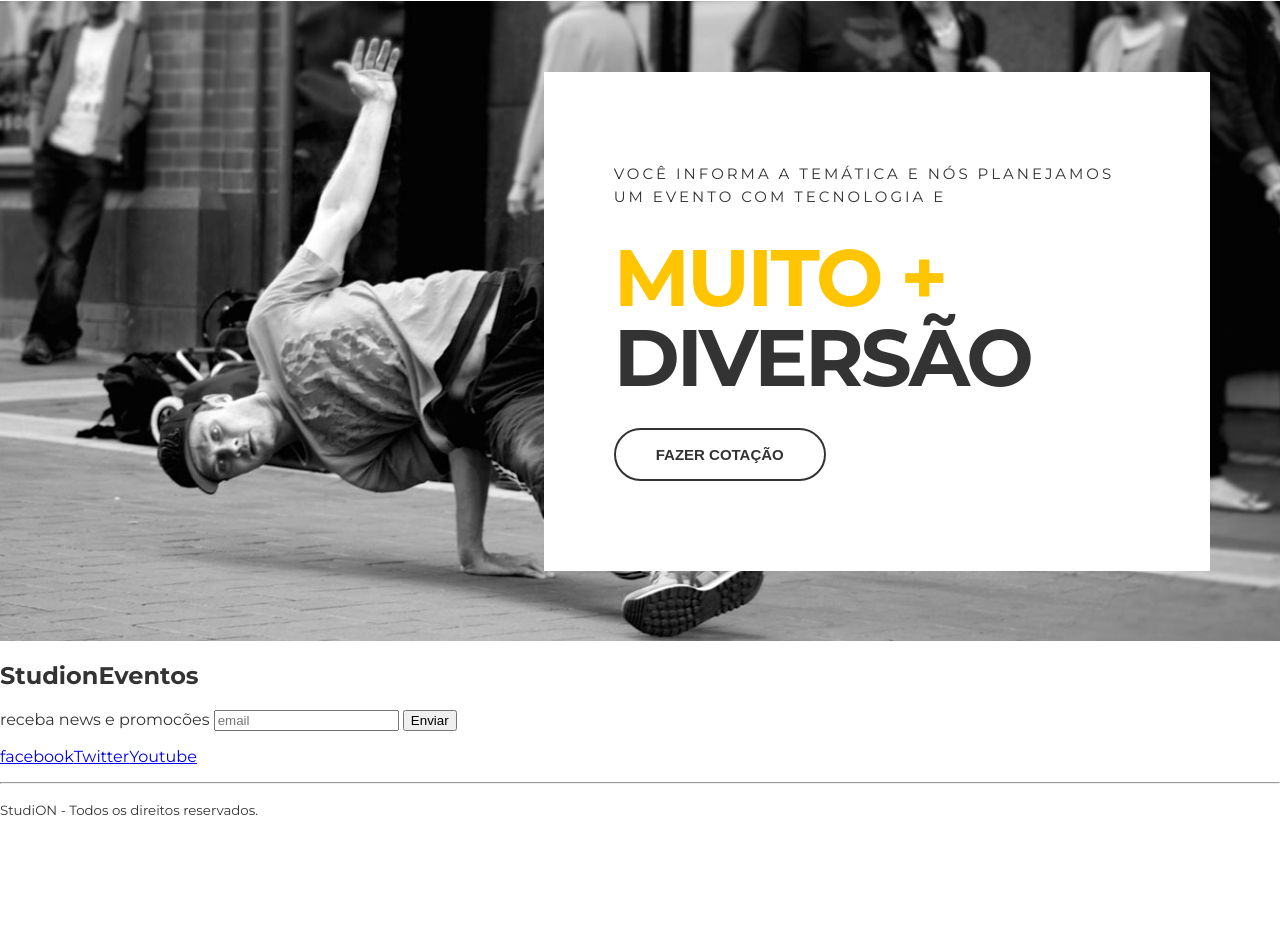
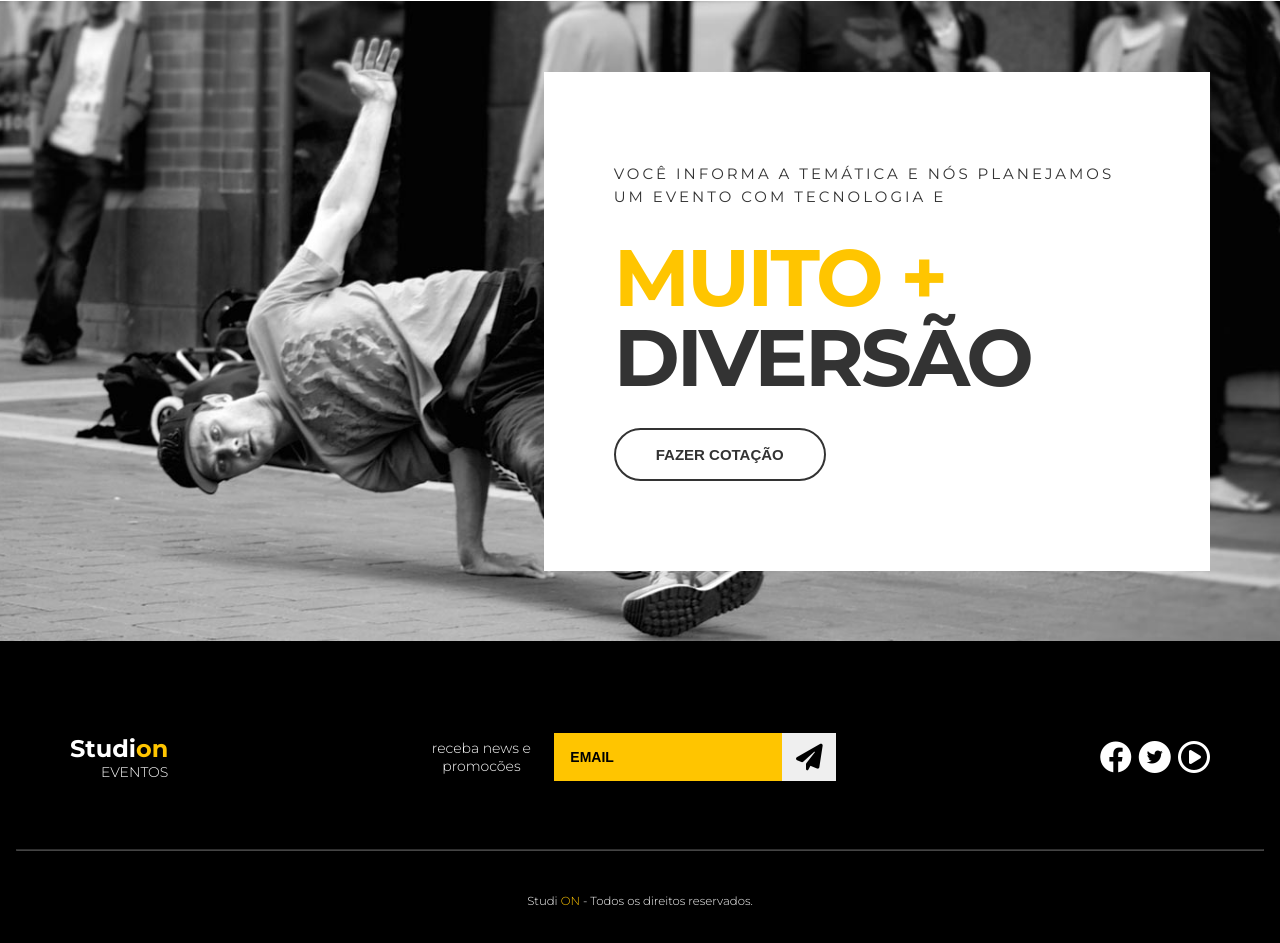
Before and after one commit to anapartichelli/studion, a website: page index.html in a window 1280 px wide. Shown: the part 1636-2579 px from the top of the page. Before the commit the page ends 2471 px from the top, so only its background shows below. Drawn offline with Linux system fonts and the light colour scheme.

Commit message:
feat (footer): finished a home with the footer

```diff
--- a/index.html
+++ b/index.html
@@ -115,21 +115,45 @@
         </section>
     </main>
 
-    <footer>
-        <h2>Studi<span>on</span><span>Eventos</span></h2>
-        <form>
-            <label>receba news e promocões</label>
-            <input type="email" placeholder="email"/>
-            <button type="submit">Enviar</button>
-        </form>
-        <ul>
-            <li><a href="https://facebook.com/"target="_blank">facebook</a></li>
-            <li><a href="https://twitter.com/" target="_blank">Twitter</a></li>
-            <li><a href="https://youtube.com/" target="_blank">Youtube</a></li>
-        </ul>
+    <footer class="footer">
+        <div class="container footer__container">
+            <h2 class="logo-studion">
+            Studi<span class="copy--primary">on</span>
+            <span class="logo-studion__subtitle">EVENTOS</span>
+             </h2>
+              <form class="footer__form">
+              <label for="email">receba news e promocões</label>
+            <div class="footer__email">
+              <input id="email" type="email" placeholder="email"/>
+              <button type="submit">
+                    <i class="fas fa-paper-plane fa-2x"></i>
+             </button>
+            </div>
+             </form>
+             <ul class="footer__social">
+                <li>
+                    <a href="https://facebook.com/"target="_blank">
+                      <i class="fab fa-facebook fa-2x"></i>
+                    </a>
+                </li>
+                <li>
+                    <a href="https://twitter.com/" target="_blank">
+                    <span class="fa-stack">
+                        <i class="fas fa-circle fa-stack-2x fa-inverse"></i>
+                        <i class="fab fa-twitter fa-stack-1x"></i>
+                     </span>
+                    </a>
+                </li>
+                <li>
+                <a href="https://youtube.com/" target="_blank">
+                  <i class="far fa-play-circle fa-2x"></i>
+                </a>
+              </li>
+             </ul>
+        </div>
         <hr/>
         <p>
-        <small>Studi<span>ON</span> - Todos os direitos reservados.</small>
+        <small>Studi<span class="copy--primary"> ON</span> - Todos os direitos reservados.</small>
         </p>
     </footer>
 </body>
--- a/style.css
+++ b/style.css
@@ -1,6 +1,8 @@
 @import url('https://fonts.googleapis.com/css2?family=Montserrat:wght@300;400;500;700;900&display=swap');
 @import url('https://fonts.googleapis.com/css2?family=Roboto&display=swap');
-
+@import url('https://cdnjs.cloudflare.com/ajax/libs/font-awesome/6.1.1/css/fontawesome.min.css');
+@import url('https://cdnjs.cloudflare.com/ajax/libs/font-awesome/6.1.1/css/all.min.css');
+;
 * {
     box-sizing: border-box;
 }
@@ -272,3 +274,117 @@ ul {
      background: unset;
 
  }
+ .footer {
+     background-color: #000;
+     color: #fff;
+     padding:0 1rem;
+
+
+ }
+ .footer__container {
+     display: grid;
+     grid-template-columns: repeat(3,auto);
+     align-items: center;
+     padding: 5.25rem 0 3.75rem 0;
+
+ }
+ .footer .logo-studion{
+     justify-self: start;
+     margin:0;
+
+ }
+
+ .logo-studion__subtitle {
+     display: block;
+
+ }
+ .footer__form {
+     justify-self: center;
+
+     display: grid;
+     place-items: center;
+     grid-template-columns: 10ch auto ;
+     gap: 1.25rem;
+
+
+
+ }
+
+ .footer__form label{
+    font-size: .875rem;
+    font-weight: 300;
+    text-align: center;
+
+ }
+
+ .footer__email{
+    display: grid;
+    grid-template-columns: auto 3.375rem;
+    width: 100%;
+
+  }
+
+  .footer__form input{
+    background-color: var(--color-primary);
+    border: unset;
+    padding: 1rem;
+    font-size: .875rem;
+    font-weight: 700;
+    text-transform: uppercase;
+    color: #000;
+  }
+
+    .footer__form input::placeholder {
+        color: #000;
+
+    }
+ .footer__form input:focus {
+     outline-color: #fff;
+ }
+
+ .footer__form button {
+    cursor: pointer;
+    border: unset;
+    height: 100%;
+
+ }
+ .footer__form button:hover {
+    color: #fff;
+    background-color: var(--color-copy);
+    height: 100%;
+    transition: 0.3s all ease;
+ }
+
+ .footer__social{
+     justify-self: end;
+
+ }
+
+ .footer__social a,
+ .footer__social a:visited,
+ .footer__social a:active {
+     color: #fff;
+     margin-left: 0.2rem;
+
+ }
+
+ .footer__social a .fa-twitter,
+ .footer__social a:visited .fa-twitter,
+ .footer__social a:active .fa-twitter {
+     color: #000;
+
+ }
+
+ .footer hr {
+     border-color: #fff4;
+     margin: 0;
+ }
+
+ .footer p {
+     text-align: center;
+     font-size: .875rem;
+     font-weight:300;
+     margin: 2.5rem 0;
+
+
+ }
```
